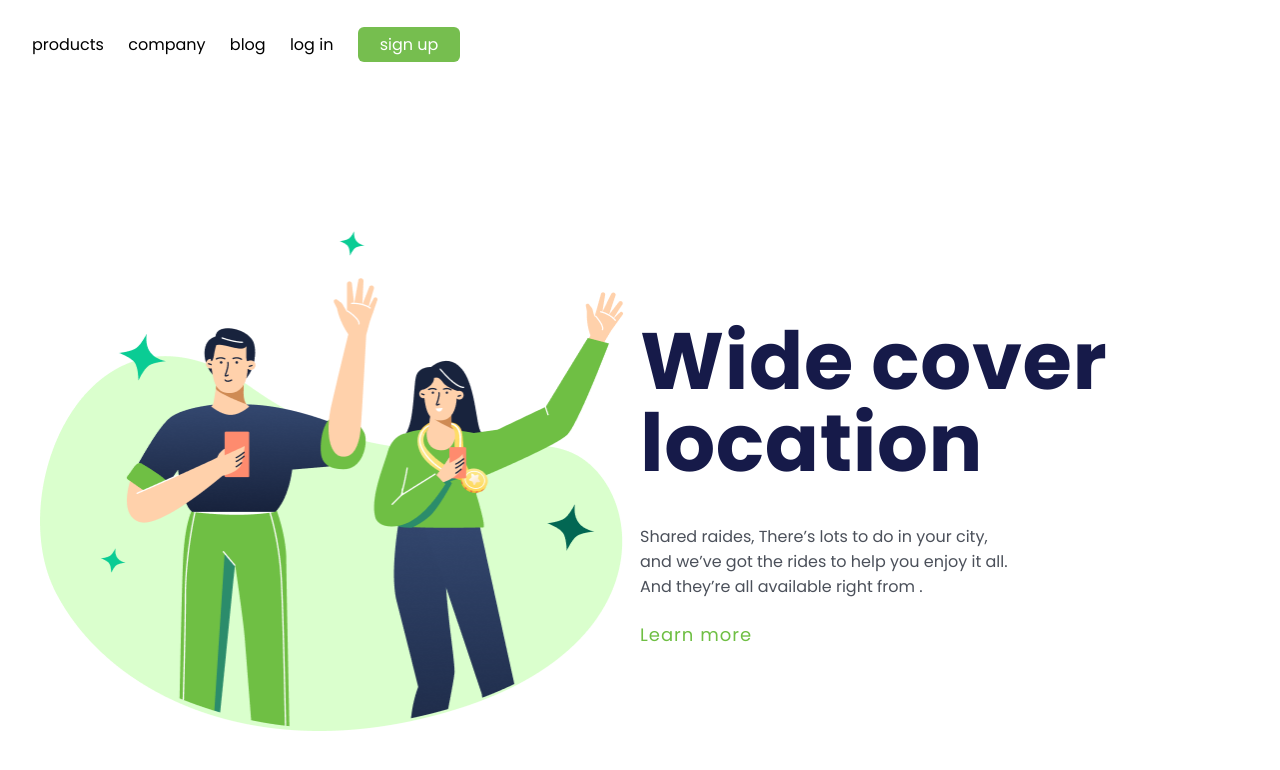
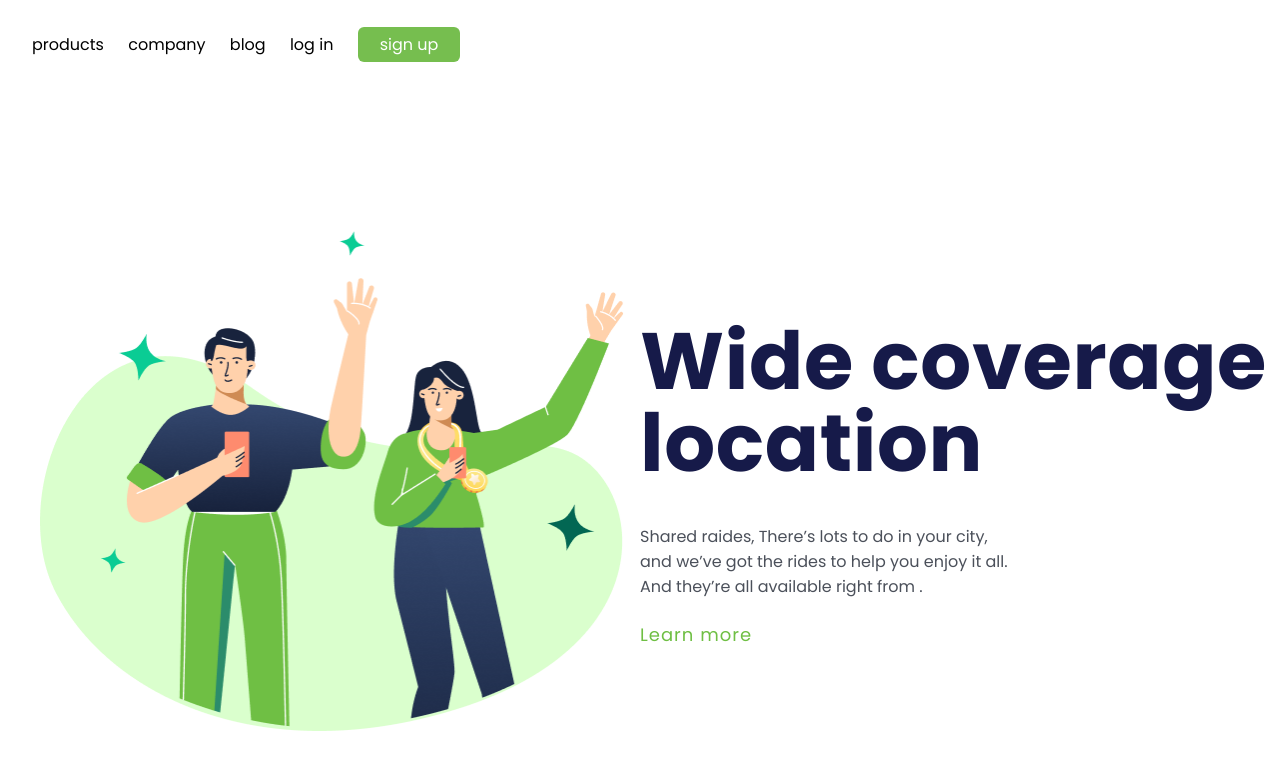
Before and after one commit to jtovarmorales93/projeto-responsivo, a plain HTML site: page index.html in a window 1280 px wide. Drawn offline with Linux system fonts and the light colour scheme.

Commit message:
h1 modificadoi

```diff
--- a/index.html
+++ b/index.html
@@ -24,7 +24,7 @@
      </section>
 
      <section class="container-right">
-        <h1>Wide cover
+        <h1>Wide coverage
             location</h1>
         <p>Shared raides, There’s lots to do in your city, and we’ve got the rides to help you enjoy it all. And they’re all available right from .</p>
         <button class="button-right">Learn more</button>
```
